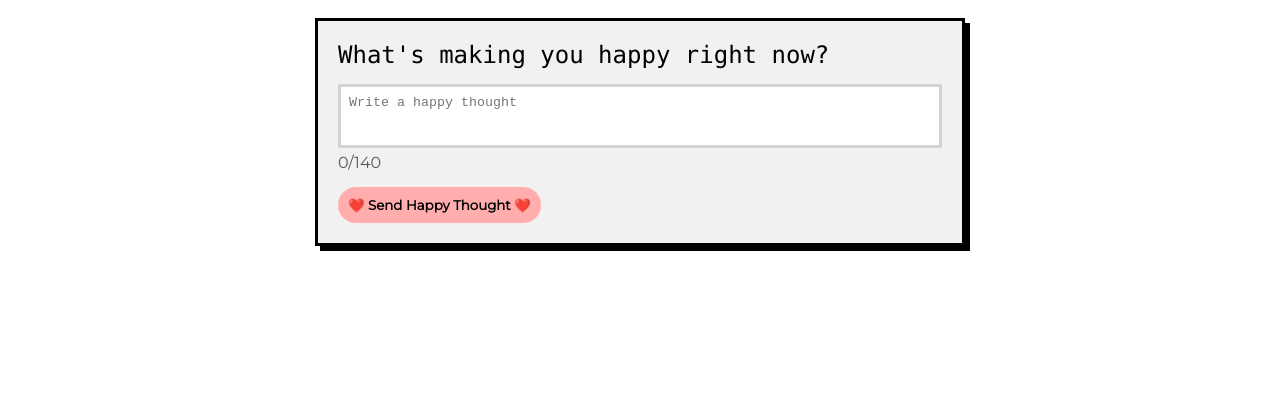
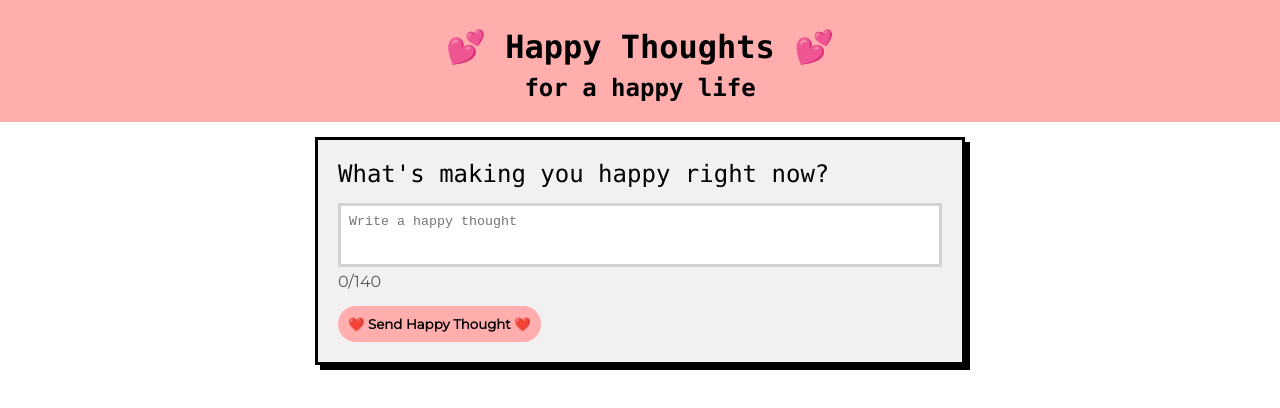
Before and after one commit to Technigo/project-happy-thoughts-vite, a React (Vite) app: page / in a window 1280 px wide. Shown: the top 408 px of the page. Built offline with nearby package versions, Linux system fonts and the light colour scheme; no server answers; a web font is replaced by a local one.

Commit message:
added header

```diff
--- /dev/null
+++ b/src/components/Header.jsx
@@ -0,0 +1,8 @@
+export const Header = () => {
+  return (
+    <header className="header-banner">
+      <h1>💕 Happy Thoughts 💕</h1>
+      <h2>for a happy life</h2>
+    </header>
+  );
+};
--- a/src/components/Thoughts.jsx
+++ b/src/components/Thoughts.jsx
@@ -2,6 +2,7 @@ import { useState, useEffect } from "react";
 import { ThoughtCards } from "./ThoughtCards";
 import { NewThoughtForm } from "./NewThoughtForm";
 import { Loading } from "./Loading";
+import { Header } from "./Header";
 
 export const Thoughts = () => {
   const [thoughts, setThoughts] = useState(null);
@@ -26,6 +27,8 @@ export const Thoughts = () => {
   }, []);
 
   return (
+    <>
+      <Header />
       <div className="container">
         <NewThoughtForm
           setThoughts={setThoughts}
@@ -38,5 +41,6 @@ export const Thoughts = () => {
           <ThoughtCards thoughts={thoughts} apiUrl={url} />
         )}
       </div>
+    </>
   );
 };
--- a/src/index.css
+++ b/src/index.css
@@ -16,6 +16,7 @@ code {
 
 * {
   box-sizing: border-box;
+  margin: 0;
 }
 
 *:focus {
@@ -47,6 +48,26 @@ span {
   flex-direction: column;
   gap: 2rem;
   align-items: center;
+  margin: 5px;
+}
+
+.header-banner {
+  display: flex;
+  justify-content: center;
+  align-items: center;
+  flex-direction: column;
+  width: 100%;
+  padding: 20px;
+  background-color: var(--pink);
+}
+
+.header-banner h1 {
+  font-size: 20px;
+  margin: 5px;
+}
+
+.header-banner h2 {
+  font-size: 16px;
 }
 
 .thoughts-container {
@@ -153,4 +174,13 @@ button:disabled {
   span {
     font-size: 1rem;
   }
+
+  .header-banner h1 {
+    font-size: 32px;
+    margin: 8px;
+  }
+
+  .header-banner h2 {
+    font-size: 24px;
+  }
 }
```
Lines whose indentation alone changed are shown as unchanged.
